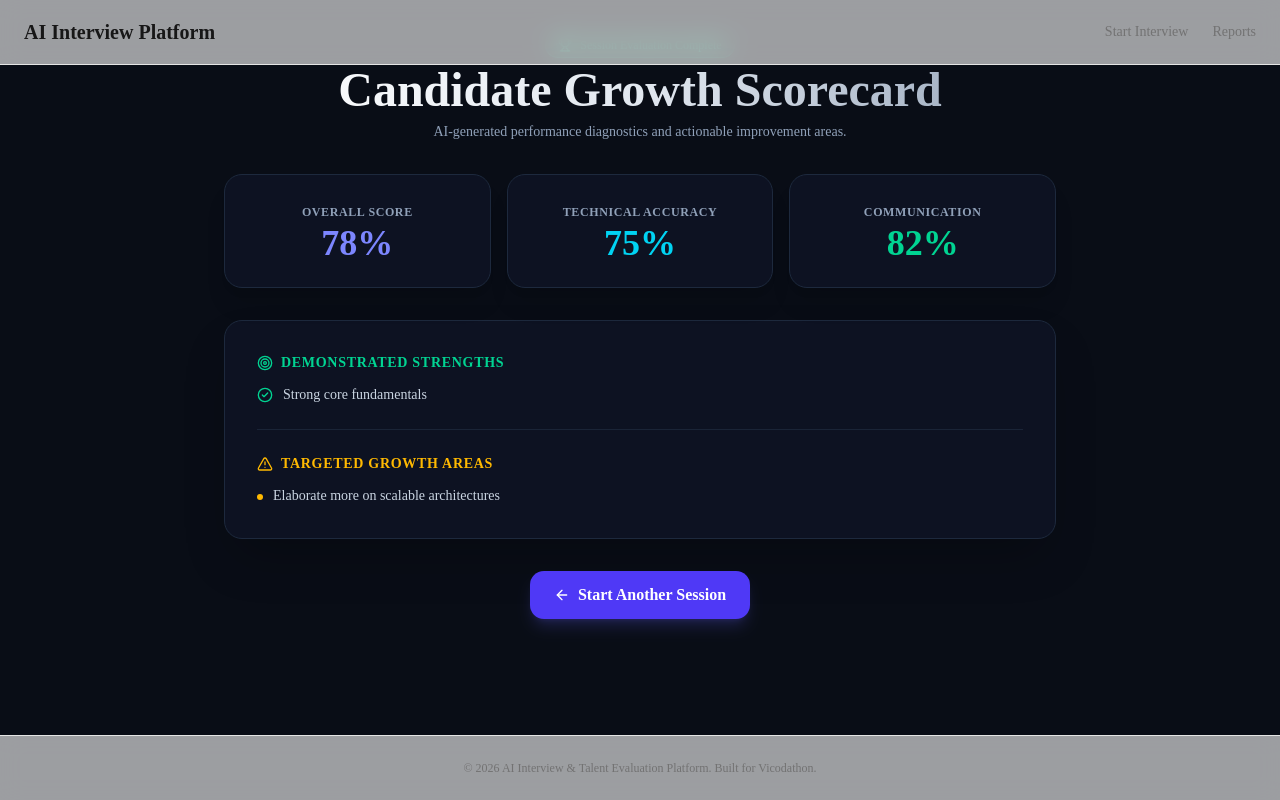
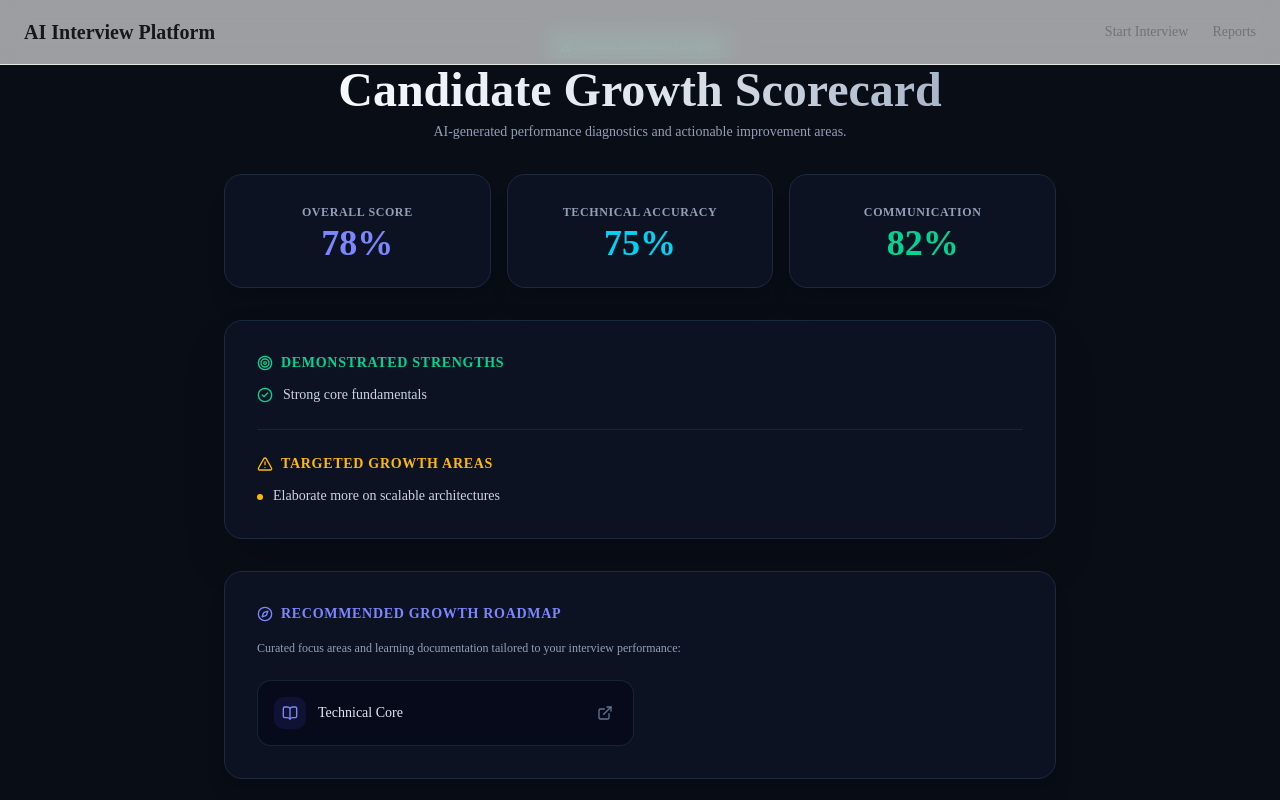
Before and after one commit to nainamaurya460-star/vicodathon_the_aarambhies, a Next.js app: page /report/1 in a window 1280 px wide. Shown: the top 800 px of the page. Built offline with nearby package versions, Linux system fonts and the light colour scheme; no server answers.

Commit message:
fix(report): fix linter class warning and integrate SkillGapRoadmap component

```diff
--- a/src/app/report/[id]/page.tsx
+++ b/src/app/report/[id]/page.tsx
@@ -3,6 +3,7 @@
 import { useEffect, useState } from "react";
 import Navbar from "@/components/ui/Navbar";
 import Footer from "@/components/ui/Footer";
+import SkillGapRoadmap from "@/components/ui/SkillGapRoadmap";
 import { Trophy, Target, AlertTriangle, ArrowLeft, RefreshCw, CheckCircle2 } from "lucide-react";
 import Link from "next/link";
 
@@ -13,7 +14,10 @@ export default function CandidateReportPage() {
   useEffect(() => {
     async function evaluateSession() {
       const savedConfig = sessionStorage.getItem("active_interview_config");
+      const savedHistory = sessionStorage.getItem("qa_history");
+
       const parsedConfig = savedConfig ? JSON.parse(savedConfig) : {};
+      const parsedHistory = savedHistory ? JSON.parse(savedHistory) : [];
 
       try {
         const res = await fetch("/api/interview/evaluate", {
@@ -23,9 +27,7 @@ export default function CandidateReportPage() {
             role: parsedConfig.role || "Software Engineer",
             seniority: parsedConfig.seniority || "Mid-Level",
             topic: parsedConfig.topic || "Technical Core",
-            qaHistory: [
-              { question: "Explain state management and optimization in frontend applications.", answer: "Used React hooks and Memoization." }
-            ],
+            qaHistory: parsedHistory,
           }),
         });
 
@@ -116,8 +118,11 @@ export default function CandidateReportPage() {
               </div>
             </div>
 
-            {/* Action CTAs */}
-            <div className="flex justify-center">
+            {/* Skill Gap Roadmap */}
+            <SkillGapRoadmap recommendedTopics={report?.recommendedTopics} />
+
+            {/* Action CTA */}
+            <div className="flex justify-center pt-4">
               <Link
                 href="/interview/setup"
                 className="flex items-center gap-2 px-6 py-3 rounded-xl bg-indigo-600 hover:bg-indigo-500 text-white font-semibold transition-all shadow-lg shadow-indigo-500/20"
--- /dev/null
+++ b/src/components/ui/SkillGapRoadmap.tsx
@@ -0,0 +1,50 @@
+"use client";
+
+import React from "react";
+import { BookOpen, ExternalLink, Compass } from "lucide-react";
+
+interface SkillGapProps {
+  recommendedTopics?: string[];
+}
+
+export default function SkillGapRoadmap({ recommendedTopics = [] }: SkillGapProps) {
+  const topics = recommendedTopics.length > 0
+    ? recommendedTopics
+    : ["System Architecture", "State Management & React Performance", "API Edge-Case Handling"];
+
+  return (
+    <div className="bg-slate-900/60 border border-slate-800 rounded-2xl p-6 md:p-8 space-y-4 shadow-xl">
+      <div className="flex items-center gap-2 text-indigo-400 text-sm font-semibold uppercase tracking-wider">
+        <Compass className="w-4 h-4" /> Recommended Growth Roadmap
+      </div>
+
+      <p className="text-xs text-slate-400">
+        Curated focus areas and learning documentation tailored to your interview performance:
+      </p>
+
+      <div className="grid grid-cols-1 md:grid-cols-2 gap-3 pt-2">
+        {topics.map((topic, index) => (
+          <div
+            key={index}
+            className="p-4 rounded-xl bg-slate-950/60 border border-slate-800/80 flex items-center justify-between hover:border-indigo-500/50 transition-all"
+          >
+            <div className="flex items-center gap-3">
+              <div className="p-2 rounded-lg bg-indigo-500/10 text-indigo-400">
+                <BookOpen className="w-4 h-4" />
+              </div>
+              <span className="text-sm font-medium text-slate-200">{topic}</span>
+            </div>
+            <a
+              href={`https://google.com/search?q=${encodeURIComponent(topic + " documentation guide")}`}
+              target="_blank"
+              rel="noopener noreferrer"
+              className="text-slate-500 hover:text-indigo-400 transition-colors p-1"
+            >
+              <ExternalLink className="w-4 h-4" />
+            </a>
+          </div>
+        ))}
+      </div>
+    </div>
+  );
+}
```
